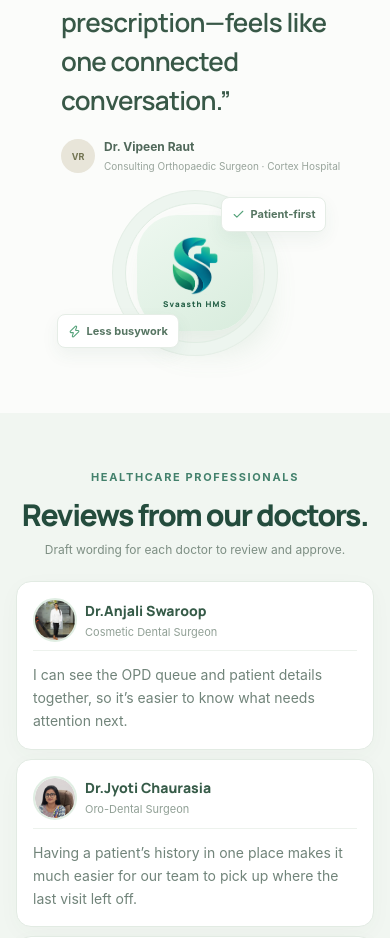
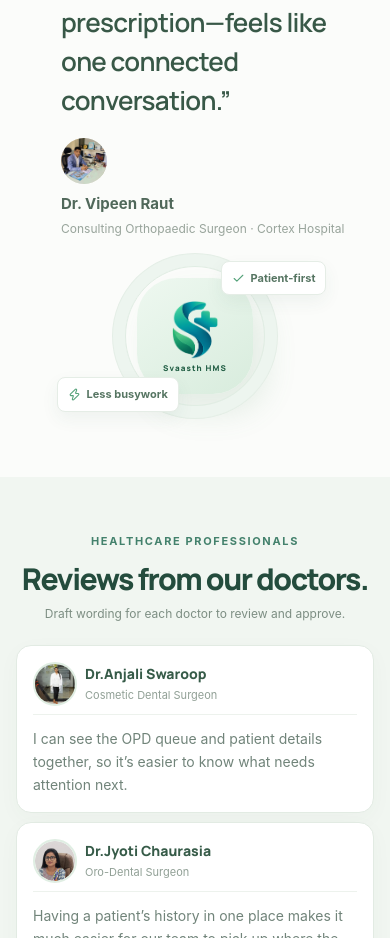
Before and after one commit to Nityom/Svasth-HMS, a React (Vite) app: page / in a window 390 px wide. Shown: the part 6820-7758 px from the top of the page. Built offline with nearby package versions, Linux system fonts and the light colour scheme.

Commit message:
Update font styles, enhance quote section layout, and improve CSS for better responsiveness

```diff
--- a/src/App.tsx
+++ b/src/App.tsx
@@ -192,7 +192,7 @@ function App() {
 
       <section className="specialty-band" id="specialties"><div className="specialty-inner"><div className="specialty-copy"><span className="eyebrow">BUILT AROUND YOUR PRACTICE</span><h2>Every specialty has its own rhythm.</h2><p>Choose the modules you need. We’ll shape the system around how your team cares for patients.</p><button className="text-link" onClick={openDemo}>Find your fit <ArrowRight size={15}/></button></div><div className="specialty-list"><div><span>🦴</span><b>Orthopaedics</b><small>Joint care, implants &amp; follow-ups</small><ArrowUpRight size={15}/></div><div><span>🌿</span><b>Women’s health</b><small>ANC visits, delivery &amp; records</small><ArrowUpRight size={15}/></div><div><span>🦷</span><b>Dental care</b><small>Treatment plans &amp; installments</small><ArrowUpRight size={15}/></div><div><span>🏥</span><b>Multi-specialty</b><small>Teams, OPD queues &amp; wards</small><ArrowUpRight size={15}/></div><div><span>🩺</span><b>Surgery &amp; daycare</b><small>Pre-op, OT &amp; discharge</small><ArrowUpRight size={15}/></div></div></div></section>
 
-      <section className="quote-section"><div className="quote-mark">“</div><div className="quote-copy"><span className="eyebrow">MADE FOR REAL CLINICAL WORK</span><blockquote>“Our team learned it in one sitting. Now the whole visit—from vitals to prescription—feels like one connected conversation.”</blockquote><div className="quote-by"><span className="quote-avatar">VR</span><span><b>Dr. Vipeen Raut</b><small>Consulting Orthopaedic Surgeon · Cortex Hospital</small></span><div className="quote-stars">★★★★★</div></div></div><div className="quote-art"><div className="quote-orbit"/><div className="quote-heart"><img src="/Svaasth_logo.png" alt="Svaasth HMS"/><b>Svaasth HMS</b></div><span className="quote-pill qp1"><Check size={13}/> Patient-first</span><span className="quote-pill qp2"><Zap size={13}/> Less busywork</span></div></section>
+      <section className="quote-section"><div className="quote-mark">“</div><div className="quote-copy"><span className="eyebrow">MADE FOR REAL CLINICAL WORK</span><blockquote>“Our team learned it in one sitting. Now the whole visit—from vitals to prescription—feels like one connected conversation.”</blockquote><div className="quote-by"><img className="quote-avatar" src="/doctors/doctor4.jpg" alt="Dr. Vipeen Raut" loading="lazy"/><span><b>Dr. Vipeen Raut</b><small>Consulting Orthopaedic Surgeon · Cortex Hospital</small></span><div className="quote-stars">★★★★★</div></div></div><div className="quote-art"><div className="quote-orbit"/><div className="quote-heart"><img src="/Svaasth_logo.png" alt="Svaasth HMS"/><b>Svaasth HMS</b></div><span className="quote-pill qp1"><Check size={13}/> Patient-first</span><span className="quote-pill qp2"><Zap size={13}/> Less busywork</span></div></section>
 
       <section className="doctor-reviews-section" aria-labelledby="doctor-reviews-heading"><div className="doctor-reviews-heading"><span className="eyebrow">HEALTHCARE PROFESSIONALS</span><h2 id="doctor-reviews-heading">Reviews from our doctors.</h2><p>Draft wording for each doctor to review and approve.</p></div><div className="doctor-review-grid">{doctorReviews.map((doctor)=><article className="doctor-review-card" key={doctor.photo}><div className="doctor-review-person"><img src={doctor.photo} alt={doctor.name} loading="lazy"/><div><b>{doctor.name}</b><small>{doctor.role}</small></div></div><p className="doctor-review-placeholder">{doctor.review || 'Add an approved review in src/data/doctor-reviews.json.'}</p></article>)}</div></section>
 
--- a/src/index.css
+++ b/src/index.css
@@ -860,6 +860,14 @@ html::-webkit-scrollbar { display:none; width:0; height:0; }
 html,body { background:#f8faf8; }
 body { color:#173d37; }
 .brand-lockup { display:block; width:205px; max-width:100%; height:auto; object-fit:contain; }
+.quote-avatar { width:50px; height:50px; flex:none; overflow:hidden; object-fit:cover; object-position:center 25%; }
+.quote-section .quote-by b { font-size:16px; }
+.quote-section .quote-by small { margin-top:4px; font-size:13px; }
+@media(max-width:760px) {
+  .quote-section .quote-avatar { width:46px; height:46px; }
+  .quote-section .quote-by b { font-size:15px; }
+  .quote-section .quote-by small { font-size:12px; }
+}
 .footer .brand-lockup { width:220px; }
 @media(max-width:760px) {
   .topbar .brand-lockup { width:clamp(116px,38vw,150px); }
```
Also changed, not shown: 1 other file (tests, documents, lock files or other folders).
